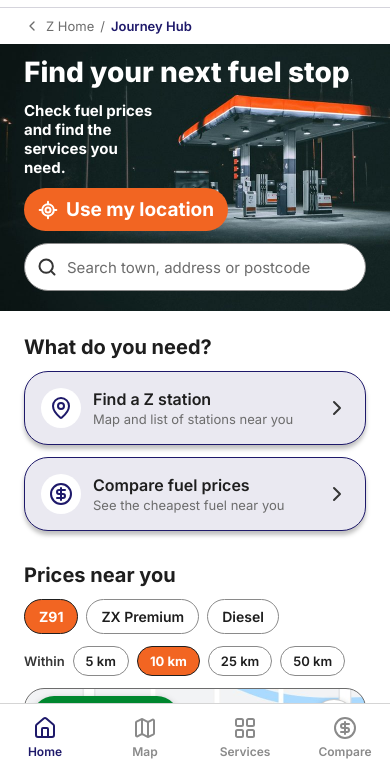
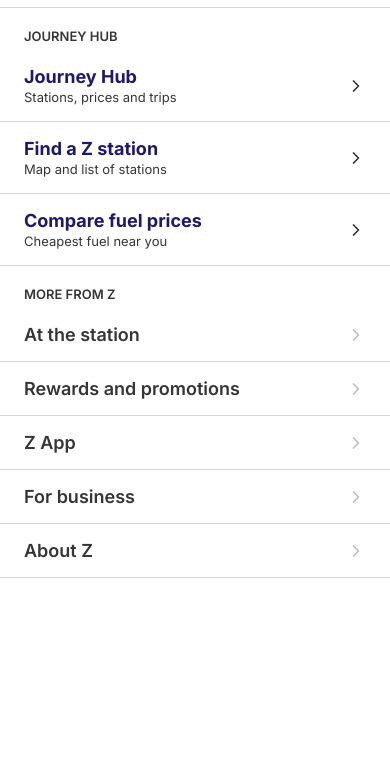
Before and after one commit to Stumpy-ux/Stumpy-z-test, a plain HTML site: page journey-hub.html in a window 390 px wide. Both pictures are taken after a click on the button 354 px from the left and 34 px from the top of the page. Shown: the part 61-844 px from the top of the page. Drawn offline with Linux system fonts and the light colour scheme.

Commit message:
Add hamburger menu from final Figma design
Co-Authored-By: Claude Opus 5.5 <noreply@anthropic.com>
Claude-Session: https://claude.ai/code/session_01P2bNKSXYWBLdjiucu7qfNd

```diff
--- a/app.js
+++ b/app.js
@@ -59,3 +59,58 @@ document.querySelectorAll('.footer__menu button').forEach((btn) => {
     btn.setAttribute('aria-expanded', String(btn.getAttribute('aria-expanded') !== 'true'));
   });
 });
+
+// Hamburger menu (Figma: "Mobile menu (hamburger)") — built once here so both pages share it
+const menuBtn = document.querySelector('.nav button[aria-label="Menu"]');
+const nav = document.querySelector('.nav');
+
+if (menuBtn && nav) {
+  const hubLinks = [
+    { title: 'Journey Hub', sub: 'Stations, prices and trips', href: 'journey-hub.html' },
+    { title: 'Find a Z station', sub: 'Map and list of stations', href: 'journey-hub.html#prices' },
+    { title: 'Compare fuel prices', sub: 'Cheapest fuel near you', href: 'journey-hub.html#prices' },
+  ];
+  const moreLinks = ['At the station', 'Rewards and promotions', 'Z App', 'For business', 'About Z'];
+
+  const menu = document.createElement('nav');
+  menu.className = 'menu';
+  menu.id = 'site-menu';
+  menu.setAttribute('aria-label', 'Main menu');
+  menu.hidden = true;
+  menu.innerHTML = `
+    <p class="menu__label">JOURNEY HUB</p>
+    ${hubLinks.map(({ title, sub, href }) => `
+      <a class="menu__item" href="${href}">
+        <span class="menu__text"><span class="menu__title">${title}</span><span class="menu__sub">${sub}</span></span>
+        <img src="assets/menu-chevron.svg" alt="">
+      </a>`).join('')}
+    <p class="menu__label">MORE FROM Z</p>
+    ${moreLinks.map((title) => `
+      <button class="menu__item menu__item--more" type="button" data-more="${title}">
+        <span class="menu__text"><span class="menu__title">${title}</span></span>
+        <img src="assets/menu-chevron-muted.svg" alt="">
+      </button>`).join('')}
+  `;
+  document.body.appendChild(menu);
+
+  // The menu is a prototype screen now, so drop the "not built yet" toast on the icon
+  menuBtn.removeAttribute('data-toast');
+  menuBtn.replaceWith(menuBtn.cloneNode(true));
+  const btn = document.querySelector('.nav button[aria-label="Menu"]');
+  btn.setAttribute('aria-controls', 'site-menu');
+  btn.setAttribute('aria-expanded', 'false');
+
+  const setOpen = (open) => {
+    menu.style.setProperty('--menu-top', `${nav.getBoundingClientRect().bottom}px`);
+    menu.hidden = !open;
+    btn.setAttribute('aria-expanded', String(open));
+    document.body.classList.toggle('menu-open', open);
+  };
+
+  btn.addEventListener('click', () => setOpen(menu.hidden));
+  document.addEventListener('keydown', (e) => { if (e.key === 'Escape') setOpen(false); });
+  menu.querySelectorAll('a.menu__item').forEach((a) => a.addEventListener('click', () => setOpen(false)));
+  menu.querySelectorAll('[data-more]').forEach((b) => {
+    b.addEventListener('click', () => showToast(`${b.dataset.more} isn't part of this prototype`));
+  });
+}
--- a/styles.css
+++ b/styles.css
@@ -311,3 +311,28 @@ p, h1, h2 { margin: 0; }
 .toast.is-shown { opacity: 1; }
 
 :focus-visible { outline: 3px solid var(--z-orange); outline-offset: 2px; }
+
+/* ---------- Hamburger menu (Figma: Mobile menu) ---------- */
+.menu {
+  position: fixed; left: 50%; transform: translateX(-50%);
+  top: var(--menu-top, 69px); bottom: 0;
+  width: 100%; max-width: 430px; z-index: 40;
+  background: #fff;
+  overflow-y: auto; overscroll-behavior: contain;
+  padding-bottom: env(safe-area-inset-bottom);
+}
+.menu[hidden] { display: none; }
+.menu__label { padding: 20px 24px 6px; font-weight: 600; font-size: 13px; color: var(--z-text); }
+.menu__item {
+  display: flex; align-items: center; width: 100%;
+  padding: 16px 24px;
+  border-bottom: 1px solid var(--z-divider);
+  text-align: left;
+}
+.menu__text { flex: 1; min-width: 0; display: flex; flex-direction: column; gap: 2px; }
+.menu__title { font-weight: 700; font-size: 18px; color: var(--z-navy); }
+.menu__sub { font-size: 13px; color: var(--z-text); }
+.menu__item--more .menu__title { font-weight: 600; color: var(--z-text); }
+.menu__item img { width: 20px; height: 20px; flex: none; }
+body.menu-open { overflow: hidden; }
+body.menu-open .tabbar { display: none; }
```
Also changed, not shown: assets/menu-chevron-muted.svg (added), assets/menu-chevron.svg (added).
